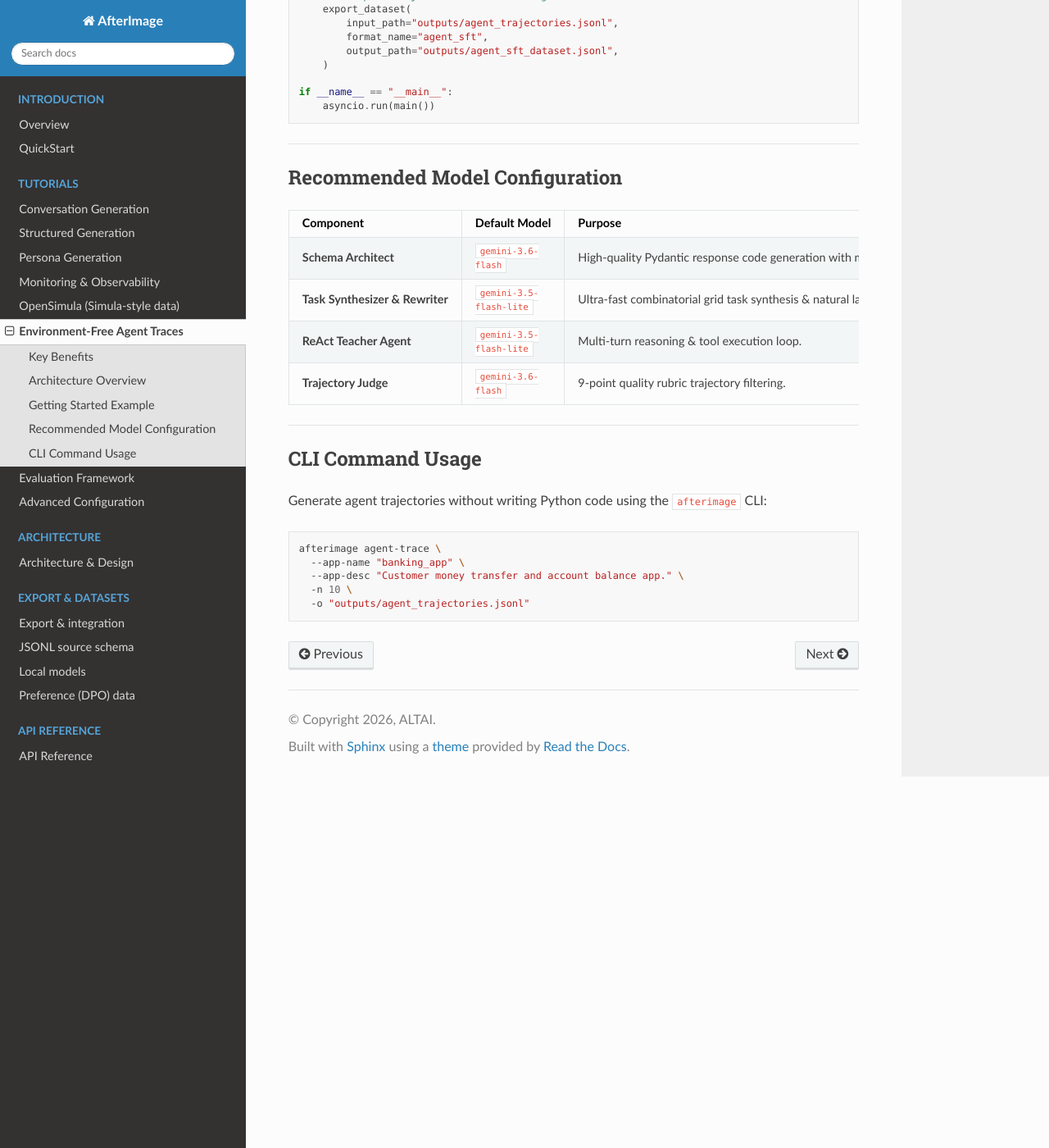
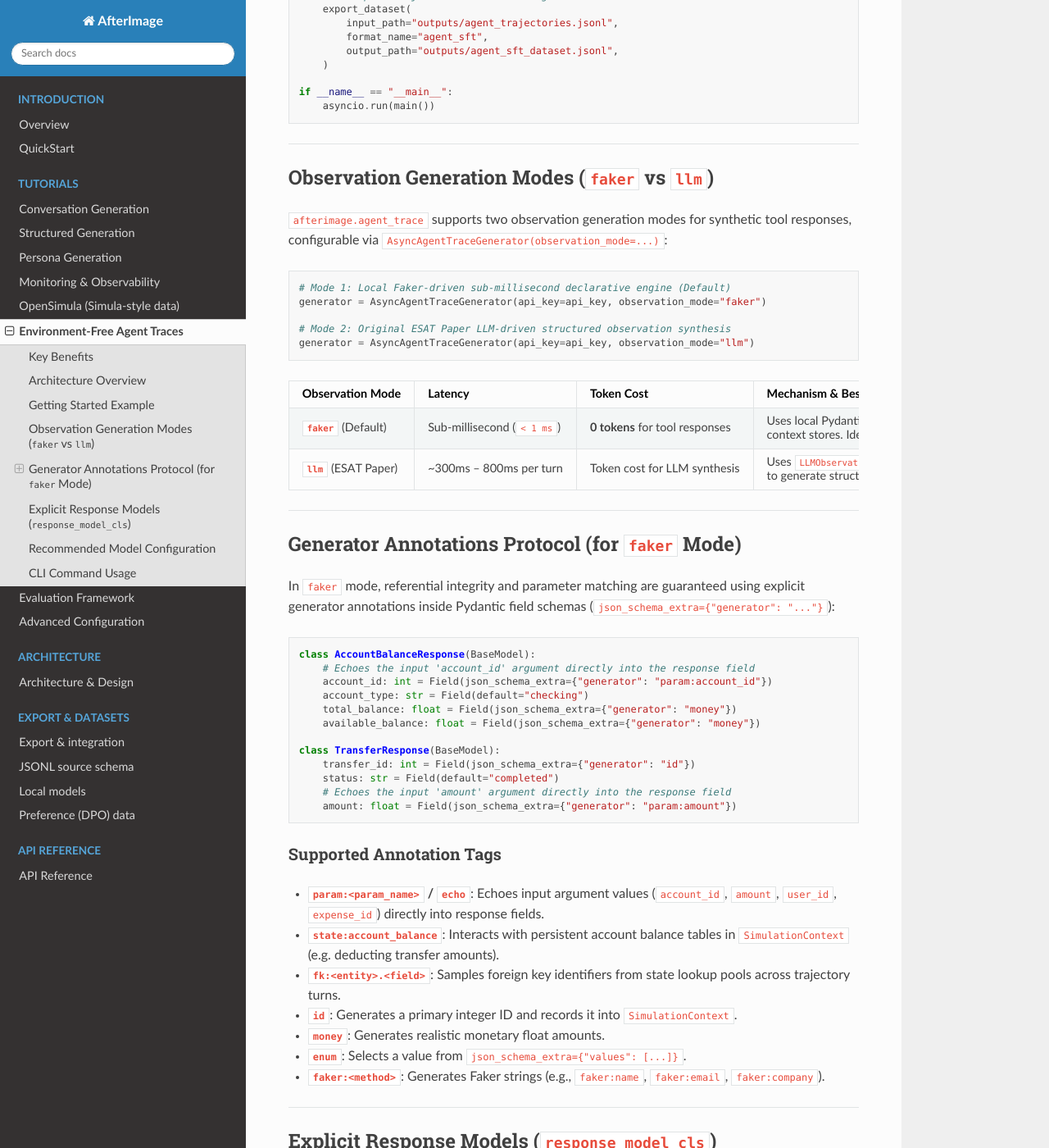
Before and after one commit to altaidevorg/afterimage, a Sphinx documentation site: the page built from docs/agent_trace.md, in a window 1280 px wide and 1400 px high, scrolled down 2434 px. Shown: the whole window at 82% size. Built offline with Sphinx 7.4.7 and the Read the Docs theme 3.1.0, drawn with Linux system fonts in a browser that asks for light colours; some of the changed text lies outside the part shown.

Commit message:
improve: align documentation with the reality and better prompting

````diff
--- a/docs/agent_trace.md
+++ b/docs/agent_trace.md
@@ -124,6 +124,72 @@ if __name__ == "__main__":
 
 ---
 
+## Observation Generation Modes (`faker` vs `llm`)
+
+`afterimage.agent_trace` supports two observation generation modes for synthetic tool responses, configurable via `AsyncAgentTraceGenerator(observation_mode=...)`:
+
+```python
+# Mode 1: Local Faker-driven sub-millisecond declarative engine (Default)
+generator = AsyncAgentTraceGenerator(api_key=api_key, observation_mode="faker")
+
+# Mode 2: Original ESAT Paper LLM-driven structured observation synthesis
+generator = AsyncAgentTraceGenerator(api_key=api_key, observation_mode="llm")
+```
+
+| Observation Mode | Latency | Token Cost | Mechanism & Best Use Case |
+|---|---|---|---|
+| **`faker`** (Default) | Sub-millisecond (`< 1 ms`) | **0 tokens** for tool responses | Uses local Pydantic synthesis, Faker generators, parameter echoing annotations, and stateful `SimulationContext` context stores. Ideal for high-throughput, zero-cost dataset generation. |
+| **`llm`** (ESAT Paper) | ~300ms – 800ms per turn | Token cost for LLM synthesis | Uses `LLMObservationSynthesizer` to generate structured JSON payloads guided by target Pydantic schemas, tool parameters, past turn history, and initial state context. |
+
+---
+
+## Generator Annotations Protocol (for `faker` Mode)
+
+In `faker` mode, referential integrity and parameter matching are guaranteed using explicit generator annotations inside Pydantic field schemas (`json_schema_extra={"generator": "..."}`):
+
+```python
+class AccountBalanceResponse(BaseModel):
+    # Echoes the input 'account_id' argument directly into the response field
+    account_id: int = Field(json_schema_extra={"generator": "param:account_id"})
+    account_type: str = Field(default="checking")
+    total_balance: float = Field(json_schema_extra={"generator": "money"})
+    available_balance: float = Field(json_schema_extra={"generator": "money"})
+
+class TransferResponse(BaseModel):
+    transfer_id: int = Field(json_schema_extra={"generator": "id"})
+    status: str = Field(default="completed")
+    # Echoes the input 'amount' argument directly into the response field
+    amount: float = Field(json_schema_extra={"generator": "param:amount"})
+```
+
+### Supported Annotation Tags
+
+- **`param:<param_name>` / `echo`**: Echoes input argument values (`account_id`, `amount`, `user_id`, `expense_id`) directly into response fields.
+- **`state:account_balance`**: Interacts with persistent account balance tables in `SimulationContext` (e.g. deducting transfer amounts).
+- **`fk:<entity>.<field>`**: Samples foreign key identifiers from state lookup pools across trajectory turns.
+- **`id`**: Generates a primary integer ID and records it into `SimulationContext`.
+- **`money`**: Generates realistic monetary float amounts.
+- **`enum`**: Selects a value from `json_schema_extra={"values": [...]}`.
+- **`faker:<method>`**: Generates Faker strings (e.g., `faker:name`, `faker:email`, `faker:company`).
+
+---
+
+## Explicit Response Models (`response_model_cls`)
+
+Pass explicit Pydantic response models directly into `ToolActionSpec` to eliminate LLM schema generation overhead:
+
+```python
+ToolActionSpec(
+    action_name="get_account_balance",
+    description="Returns total and available balance for a user account.",
+    parameters=[ToolParameterSpec(name="account_id", type="int", description="Account ID")],
+    response_model_name="AccountBalanceResponse",
+    response_model_cls=AccountBalanceResponse,  # Explicit class attached!
+)
+```
+
+---
+
 ## Recommended Model Configuration
 
 | Component | Default Model | Purpose |
@@ -131,6 +197,7 @@ if __name__ == "__main__":
 | **Schema Architect** | `gemini-3.6-flash` | High-quality Pydantic response code generation with metadata tags. |
 | **Task Synthesizer & Rewriter** | `gemini-3.5-flash-lite` | Ultra-fast combinatorial grid task synthesis & natural language rewriter. |
 | **ReAct Teacher Agent** | `gemini-3.5-flash-lite` | Multi-turn reasoning & tool execution loop. |
+| **LLM Observation Synthesizer** | `gemini-3.5-flash-lite` | Structured tool observation generation when `observation_mode="llm"`. |
 | **Trajectory Judge** | `gemini-3.6-flash` | 9-point quality rubric trajectory filtering. |
 
 ---
````
Also changed, not shown: README.md (+3 -2 lines).
